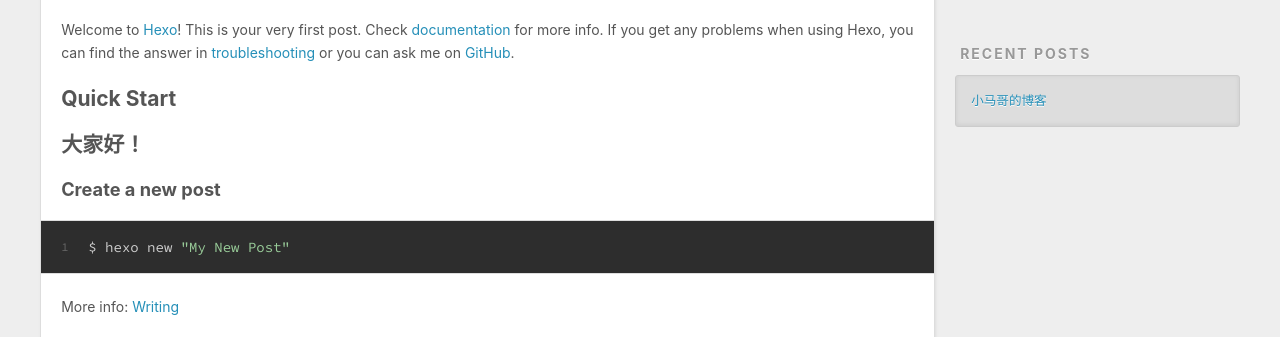
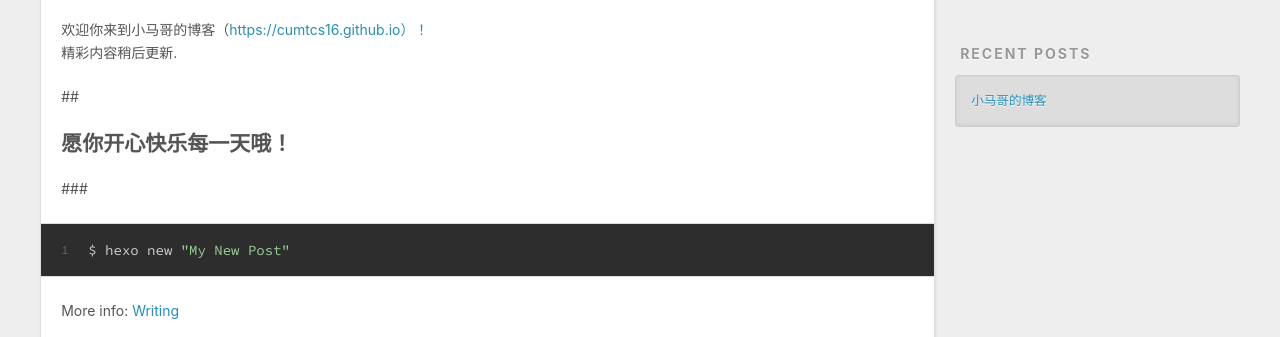
Before and after one commit to cumtcs16/cumtcs16.github.io, a plain HTML site: page 2018/12/19/hello-world/index.html in a window 1280 px wide. Shown: the part 434-771 px from the top of the page. Drawn offline with nearby package versions, Linux system fonts and the light colour scheme.

Commit message:
Site updated: 2018-12-20 14:09:43

```diff
--- a/2018/12/19/hello-world/index.html
+++ b/2018/12/19/hello-world/index.html
@@ -7,17 +7,17 @@
 
   <title>小马哥的博客 | Hexo</title>
   <meta name="viewport" content="width=device-width, initial-scale=1, maximum-scale=1">
-  <meta name="description" content="Welcome to Hexo! This is your very first post. Check documentation for more info. If you get any problems when using Hexo, you can find the answer in troubleshooting or you can ask me on GitHub. Quick">
+  <meta name="description" content="欢迎你来到小马哥的博客（https://cumtcs16.github.io）！精彩内容稍后更新. ##  愿你开心快乐每一天哦！###  1$ hexo new &quot;My New Post&quot; More info: Writing Run server1$ hexo server More info: Server Generate static files1$ hexo generate More">
 <meta property="og:type" content="article">
 <meta property="og:title" content="小马哥的博客">
 <meta property="og:url" content="https://cumtcs16.github.io/2018/12/19/hello-world/index.html">
 <meta property="og:site_name" content="Hexo">
-<meta property="og:description" content="Welcome to Hexo! This is your very first post. Check documentation for more info. If you get any problems when using Hexo, you can find the answer in troubleshooting or you can ask me on GitHub. Quick">
+<meta property="og:description" content="欢迎你来到小马哥的博客（https://cumtcs16.github.io）！精彩内容稍后更新. ##  愿你开心快乐每一天哦！###  1$ hexo new &quot;My New Post&quot; More info: Writing Run server1$ hexo server More info: Server Generate static files1$ hexo generate More">
 <meta property="og:locale" content="default">
-<meta property="og:updated_time" content="2018-12-20T06:02:42.637Z">
+<meta property="og:updated_time" content="2018-12-20T06:09:24.939Z">
 <meta name="twitter:card" content="summary">
 <meta name="twitter:title" content="小马哥的博客">
-<meta name="twitter:description" content="Welcome to Hexo! This is your very first post. Check documentation for more info. If you get any problems when using Hexo, you can find the answer in troubleshooting or you can ask me on GitHub. Quick">
+<meta name="twitter:description" content="欢迎你来到小马哥的博客（https://cumtcs16.github.io）！精彩内容稍后更新. ##  愿你开心快乐每一天哦！###  1$ hexo new &quot;My New Post&quot; More info: Writing Run server1$ hexo server More info: Server Generate static files1$ hexo generate More">
 
     <link rel="alternate" href="/atom.xml" title="Hexo" type="application/atom+xml">
 
@@ -86,8 +86,10 @@
 
     <div class="article-entry" itemprop="articleBody">
 
-        <p>Welcome to <a href="https://hexo.io/" target="_blank" rel="noopener">Hexo</a>! This is your very first post. Check <a href="https://hexo.io/docs/" target="_blank" rel="noopener">documentation</a> for more info. If you get any problems when using Hexo, you can find the answer in <a href="https://hexo.io/docs/troubleshooting.html" target="_blank" rel="noopener">troubleshooting</a> or you can ask me on <a href="https://github.com/hexojs/hexo/issues" target="_blank" rel="noopener">GitHub</a>.</p>
-<h2 id="Quick-Start"><a href="#Quick-Start" class="headerlink" title="Quick Start"></a>Quick Start</h2><h2 id="大家好！"><a href="#大家好！" class="headerlink" title="大家好！"></a>大家好！</h2><h3 id="Create-a-new-post"><a href="#Create-a-new-post" class="headerlink" title="Create a new post"></a>Create a new post</h3><figure class="highlight bash"><table><tr><td class="gutter"><pre><span class="line">1</span><br></pre></td><td class="code"><pre><span class="line">$ hexo new <span class="string">"My New Post"</span></span><br></pre></td></tr></table></figure>
+        <p>欢迎你来到小马哥的博客（<a href="https://cumtcs16.github.io）！" target="_blank" rel="noopener">https://cumtcs16.github.io）！</a><br>精彩内容稍后更新.</p>
+<p>## </p>
+<h2 id="愿你开心快乐每一天哦！"><a href="#愿你开心快乐每一天哦！" class="headerlink" title="愿你开心快乐每一天哦！"></a>愿你开心快乐每一天哦！</h2><p>### </p>
+<figure class="highlight bash"><table><tr><td class="gutter"><pre><span class="line">1</span><br></pre></td><td class="code"><pre><span class="line">$ hexo new <span class="string">"My New Post"</span></span><br></pre></td></tr></table></figure>
 <p>More info: <a href="https://hexo.io/docs/writing.html" target="_blank" rel="noopener">Writing</a></p>
 <h3 id="Run-server"><a href="#Run-server" class="headerlink" title="Run server"></a>Run server</h3><figure class="highlight bash"><table><tr><td class="gutter"><pre><span class="line">1</span><br></pre></td><td class="code"><pre><span class="line">$ hexo server</span><br></pre></td></tr></table></figure>
 <p>More info: <a href="https://hexo.io/docs/server.html" target="_blank" rel="noopener">Server</a></p>
@@ -99,7 +101,7 @@
 
     </div>
     <footer class="article-footer">
-      <a data-url="https://cumtcs16.github.io/2018/12/19/hello-world/" data-id="cjpw7998i0000l0olkkaztp4i" class="article-share-link">Share</a>
+      <a data-url="https://cumtcs16.github.io/2018/12/19/hello-world/" data-id="cjpw7hpbz0000a8ol80z0uxiq" class="article-share-link">Share</a>
 
 
     </footer>
```
Also changed, not shown: index.html (+5 -3 lines).
